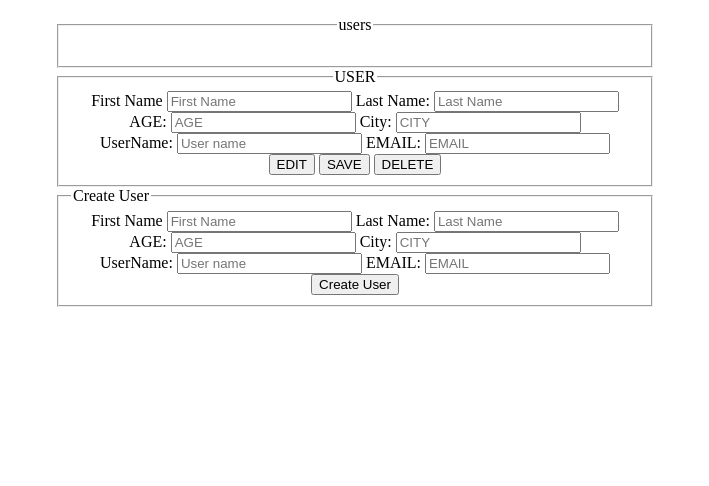
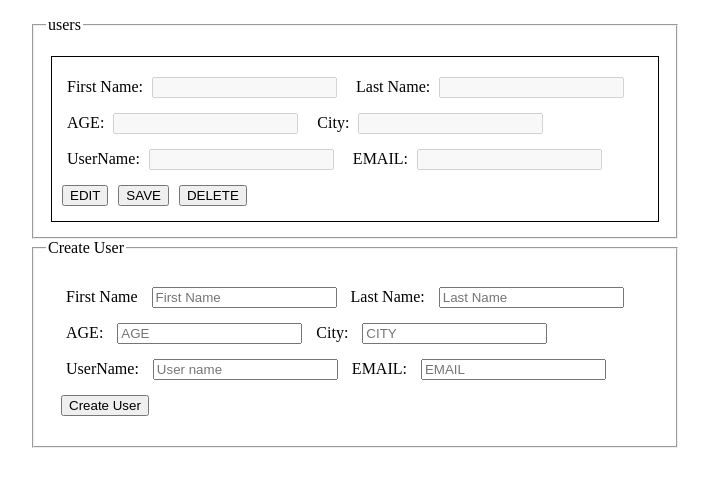
Before and after one commit to Walter1G/userManagement, a plain HTML site: page index.html in a window 1280 px wide. Shown: the whole page, without its empty margins (285-994 px from the left). Drawn offline with Linux system fonts and the light colour scheme; no server answers.

Commit message:
add displayUserInfo

```diff
--- a/index.html
+++ b/index.html
@@ -18,45 +18,44 @@
 
     <div class="list">
         <div>
-            <fieldset id="userlist">
+            <fieldset >
                 <legend>users</legend>
                 <ul id="users">
 
                 </ul>
 
-            </fieldset>
-            <fieldset>
-                <legend>USER</legend>
-                <form action=""     id="userform">
+
+               <div class="userDetail">
+                <form    id="userform">
 
                     <div class="card">
                      <div>
-                         <label for="firstName">First Name</label>
-                         <input type="text" placeholder="First Name"  id="firstName">
+                         <label >First Name: <input type="text"   disabled   id="firstNameInfo"></label>
 
-                         <label for="LastName">Last Name:</label>
-                         <input type="text" placeholder="Last Name"  id="lastName">
+
+                         <label >Last Name: <input type="text"  disabled    id="lastNameInfo"></label>
+
                      </div>
                     </div>
                     <div class="card">
                      <div>
-                         <label for="age">AGE:</label>
-                         <input type="text" placeholder="AGE"  id="age">
+                         <label >AGE: <input type="text"  disabled    id="ageInfo"></label>
 
-                         <label for="city">City:</label>
-                         <input type="text" placeholder="CITY"  id="city">
+
+                         <label >City: <input type="text"  disabled    id="cityInfo"></label>
+
                      </div>
                     </div>
                     <div class="card">
                      <div>
-                         <label for="username">UserName:</label>
-                         <input type="text" placeholder="User name"  id="username">
+                         <label >UserName: <input type="text"  disabled    id="usernameInfo"></label>
 
-                         <label for="email">EMAIL:</label>
-                         <input type="email" placeholder="EMAIL"  id="emailInfo">
+
+                         <label >EMAIL: <input type="email"  disabled    id="emailInfo"> </label>
+
                      </div>
 
-                     <div>
+                     <div class="buttons">
                         <button>EDIT</button>
                         <button>SAVE</button>
                         <button>DELETE</button>
@@ -65,6 +64,8 @@
 
 
                  </form>
+               </div>
+
 
               </fieldset>
 
@@ -84,7 +85,7 @@
                 <label for="firstName">First Name</label>
                 <input type="text" placeholder="First Name"  id="firstName">
 
-                <label for="LastName">Last Name:</label>
+                <label for="lastName">Last Name:</label>
                 <input type="text" placeholder="Last Name"  id="lastName">
             </div>
            </div>
@@ -99,15 +100,14 @@
            </div>
            <div class="card">
             <div>
-                <label for="username">UserName:</label>
-                <input type="text" placeholder="User name"  id="username">
+                <label for="userName">UserName:</label>
+                <input type="text" placeholder="User name"  id="userName">
 
                     <label for="email">EMAIL:</label>
                     <input type="text" placeholder="EMAIL"  id="email">
 
 
             </div>
-
 
             <button>Create User</button>
            </div>
--- a/index.js
+++ b/index.js
@@ -16,8 +16,28 @@ function displayUsers(users){
 
             const listItem = document.createElement('li');
             listItem.textContent=`${user.firstName} ${user.lastName}`;
+            listItem.addEventListener('click',e=>{
+                e.preventDefault();
+                displayUserInfo(user);
+            })
             usersList.appendChild(listItem);
         }
+}
+
+function displayUserInfo(user){
+
+    console.log(user)
+    console.log(document.getElementById('firstNameInfo'))
+    document.getElementById('firstNameInfo').value="test"
+
+   document.getElementById('firstNameInfo').value=user.firstName;
+   document.getElementById('lastNameInfo').value=user.lastName;
+   document.getElementById('ageInfo').value=user.age;
+   document.getElementById('cityInfo').value=user.city;
+   document.getElementById('usernameInfo').value=user.username;
+   document.getElementById('emailInfo').value=user.email;
+
+
 }
 
 
--- a/styles.css
+++ b/styles.css
@@ -1,9 +1,37 @@
 body{
-    max-width: 600px;
+    max-width: 650px;
    margin: auto;
 
 }
 
-div{
-    text-align: center;
+
+
+#userlist{
+   text-align: left;
 }
+.userDetail{
+    border: 1px solid black;
+    padding-top: 10px;
+    padding-left: 5px;
+    padding-bottom: 10px;
+    padding-right: 5px;
+
+    margin: 5px 5px;
+}
+#createUserForm *  :not(.buttons), #userform *  :not(.buttons) {
+    margin: 5px;
+    margin-left: 5px;
+
+}
+.buttons{
+    display:  flex;
+    text-align: justify;
+}
+
+#createUserForm{
+    padding-top: 10px;
+    padding-left: 5px;
+    padding-bottom: 10px;
+    padding-right: 5px;
+    margin: 5px 5px;
+}
```
